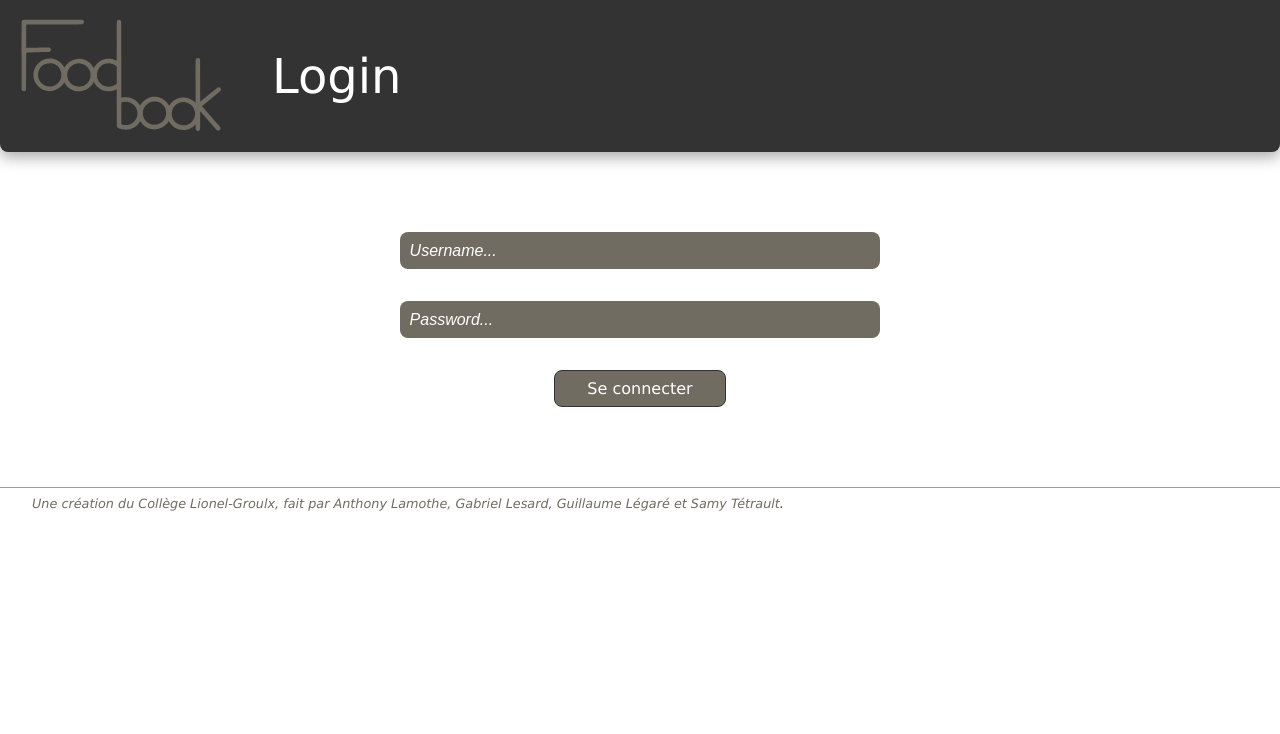
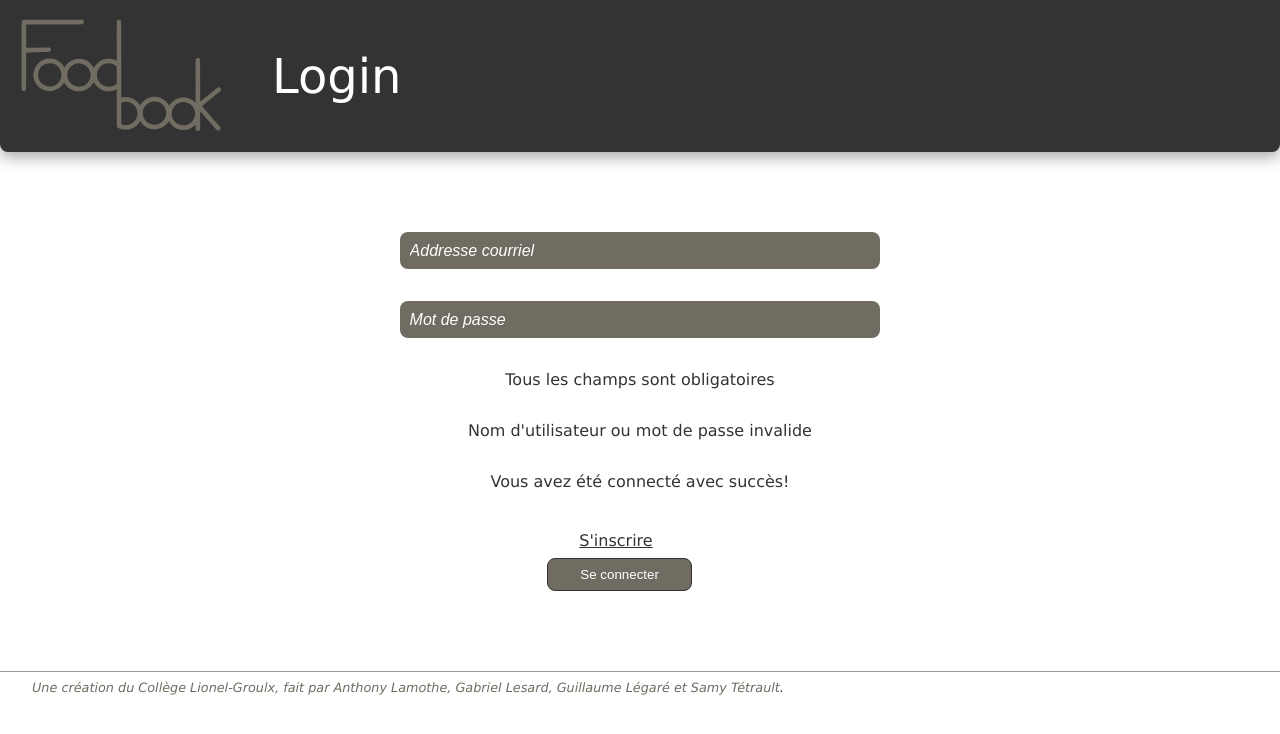
Before and after one commit to Projet-d-integration/foodbook, a PHP site: page /login.php in a window 1280 px wide. Shown: the top 734 px of the page. Run offline with PHP 8.4, Linux system fonts and the light colour scheme.

Commit message:
fuck commit

```diff
--- a/login.php
+++ b/login.php
@@ -10,10 +10,38 @@
 
         <?php require 'styles/must-have.css'; ?>
         <?php require 'scripts/body-scripts.php'; ?>
+        <?php require 'scripts/db.php'; ?>
     </style>
 
     <?php RenderFavicon(); ?>
 </head>
+
+<?php
+    if($_SERVER['REQUEST_METHOD'] === 'POST'){
+        if(!empty($_POST['email-input'])
+        && !empty($_POST['password-input']))
+        {
+            if(VerifyUser($_POST['email-input'], $_POST['password-input'])) {
+                echo '
+                <script>
+                    window.onload = () => { document.getElementById("successful_login").style.display = "block"; }
+                </script>';
+            }
+            else{
+                echo'
+                <script>
+                    window.onload = () => { document.getElementBerror_connexion").style.display = "block"; }
+                </script>';
+            }
+        }
+        else {
+            echo '
+            <script>
+                window.onload = () => { document.getElementById("error_entries").style.display = "block"; }
+            </script>';
+        }
+    }
+?>
 
 <body>
     <div class="header-banner">
@@ -21,20 +49,27 @@
         <div class="banner-title"> Login </div>
     </div>
 
-    <div class="wrapper">
-        <div class="input-username">
-            <input class="text-input" type="text" placeholder="Username...">
-        </div>
+    <form class="wrapper" method="POST">
 
-        <div class="input-password">
-            <input type="password" class="text-input" placeholder="Password...">
-        </div>
+        <input class="text-input" name="email-input" type="text" placeholder="Addresse courriel">
+        <input type="password" name="password-input" class="text-input" placeholder="Mot de passe">
 
-        <div class="validation-login-button">
-            <?php GenerateButtonPrimary("Se connecter", "index.php") ?>
+        <div class="error_message" id="error_entries">Tous les champs sont obligatoires</div>
+        <div class="error_message" id="error_connexion">Nom d'utilisateur ou mot de passe invalide</div>
+
+        <div class="success_message" id="successful_login">Vous avez été connecté avec succès!</div>
+
+        <div class="buttons-wrapper">
+            <div class="create-account-button">
+                <?php GenerateButtonTertiary("S'inscrire", "create-account.php");?>
+            </div>
+
+            <div>
+                <input type="submit" name="validation-login" value="Se connecter" class="button button-primary">
+            </div>
 
         </div>
-    </div>
+    </form>
 
     <?php GenerateFooter(); ?>
 </body>
--- a/scripts/body-scripts.php
+++ b/scripts/body-scripts.php
@@ -25,23 +25,18 @@
         </a>';
     }
 
-    function GenerateFormEditProfil()
-    {
-        #rajouter méthode pour aller chercher toutes les infos du users connecté
+    // Returns true if an email has a valid format
+    function ValidateEmailInput($input) {
+        return !filter_var($input, FILTER_VALIDATE_EMAIL);
+    }
 
+    // Returns true if name has valid format
+    function ValidateNameInput($input){
+        return preg_match("/^[a-zA-Z-' ]*$/", $input);
+    }
 
-        echo '<form method="POST" class="edit-profil-form">
-        <input type="text" name="name-profil-input" placeholder="New name..." class="text-input-profil">
-
-        <input type="text" name="last-name-profil-input" placeholder="New last name..." class="text-input-profil">
-
-        <input type="email" name="email-profil-input" placeholder="New email..." class="text-input-profil">
-
-        <input type="password" name="pwd-profil-input" placeholder="New password..." class="text-input-profil">
-
-        <input type="password" name="confirm-pwd-profil-input" placeholder="Confirm new password..." class="text-input-profil">
-
-        <input type="submit" value="Modifier" class="button button-primary" name="edit-confirm-profil">
-         </form>';
+    // Returns true if password has right formatting
+    function ValidatePasswordInput($input) {
+        return preg_match("/^(?=.*[A-Za-z])(?=.*\d)[A-Za-z\d]{5,}$/", $input) == 0;
     }
 ?>
--- /dev/null
+++ b/scripts/db.php
@@ -0,0 +1,100 @@
+<?php
+
+/* Fichier Php qui vas contenir toute les entrées ou les sorties de la bd */
+
+/* La function connexion vas être appeler à chaque function pour se connecter*/
+/* Après l'appel de connexion il faut global $pdo; */
+function Connexion()
+{
+    session_start();
+    $host = '127.0.0.1';
+    $db = 'FoodBook';
+    $user = 'root';
+    $pass = 'projetdirige';
+    $charset = 'utf8';
+
+    $dsn = "mysql:host=$host;dbname=$db;charset=$charset";
+
+    $options = [
+        PDO::ATTR_ERRMODE            => PDO::ERRMODE_EXCEPTION,
+        PDO::ATTR_DEFAULT_FETCH_MODE => PDO::FETCH_ASSOC,
+        PDO::ATTR_EMULATE_PREPARES   => false,
+    ];
+    try {
+        global $pdo; // Variable importante qui seras utile dans toute les fonctions
+        $pdo = new PDO($dsn, $user, $pass, $options);
+    } catch (\PDOException $e) {
+        throw new \PDOException($e->getMessage(), (int)$e->getCode());
+    }
+    return null;
+}
+
+function AddUser($nom, $prenom, $email,$motDePasse)
+{
+    Connexion();
+    global $pdo;
+    try {
+        $sqlProcedure = "CALL AjouterUtilisateur(:nom,:prenom,:email,:motDePasse)";
+        $stmt = $pdo->prepare($sqlProcedure);
+        $stmt->bindParam(':nom', $nom, PDO::PARAM_STR);
+        $stmt->bindParam(':prenom', $prenom, PDO::PARAM_STR);
+        $stmt->bindParam(':email', $email, PDO::PARAM_STR);
+        $stmt->bindParam(':motDePasse', $motDePasse, PDO::PARAM_STR);
+        $stmt->execute();
+        $stmt->closeCursor();
+    } catch (PDOException $e) {
+        return $e->getMessage();
+    }
+}
+
+function UserExist($email)
+{
+    // 0 -> false
+    // 1 -> true
+
+    Connexion();
+    global $pdo;
+
+    $stmt = $pdo->prepare("SELECT EXISTS (SELECT nom FROM Utilisateur WHERE email = :pEmail);", array(PDO::ATTR_CURSOR, PDO::CURSOR_FWDONLY));
+    $stmt->bindParam(':pEmail', $email, PDO::PARAM_STR);
+    $stmt->execute();
+
+    $exist = false;
+
+    if ($donnee = $stmt->fetch(PDO::FETCH_NUM)) {
+        $etat = $donnee[0];
+    }
+
+    if ($etat == 1) {
+        $exist = true;
+    }
+    $stmt->closeCursor();
+    return $exist;
+}
+
+function VerifyUser($email,$psswd){
+    // 0 -> false
+    // 1 -> true
+
+    Connexion();
+    global $pdo;
+
+    $stmt = $pdo->prepare("SELECT EXISTS (SELECT nom FROM Utilisateur WHERE email = :pEmail AND motDePasse = :pPsswd);", array(PDO::ATTR_CURSOR, PDO::CURSOR_FWDONLY));
+    $stmt->bindParam(':pEmail', $email, PDO::PARAM_STR);
+    $stmt->bindParam(':pPsswd', hash("sha512",$psswd), PDO::PARAM_STR);
+    $stmt->execute();
+
+    $exist = false;
+
+    if ($donnee = $stmt->fetch(PDO::FETCH_NUM)) {
+        $etat = $donnee[0];
+    }
+
+    if ($etat == 1) {
+        $exist = true;
+    }
+    $stmt->closeCursor();
+    return $exist;
+}
+
+?>
```
